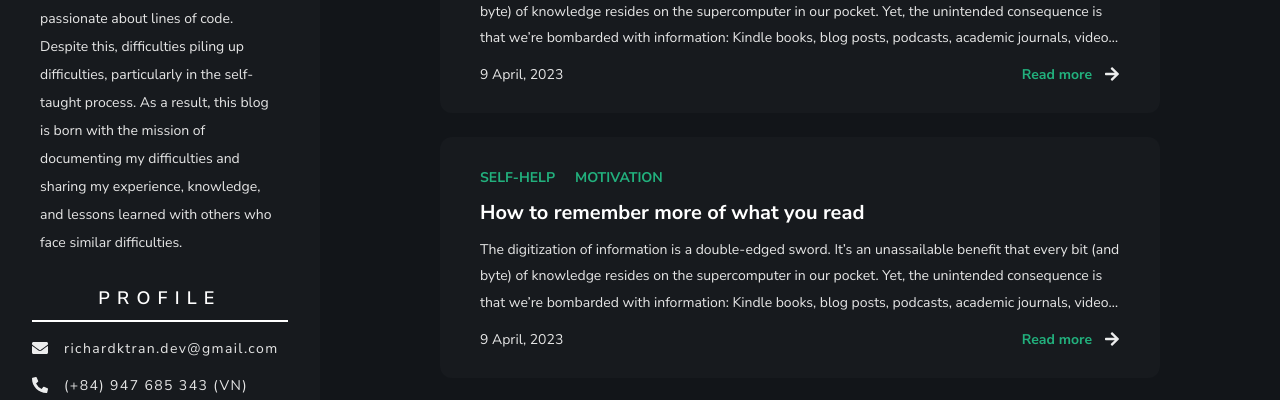
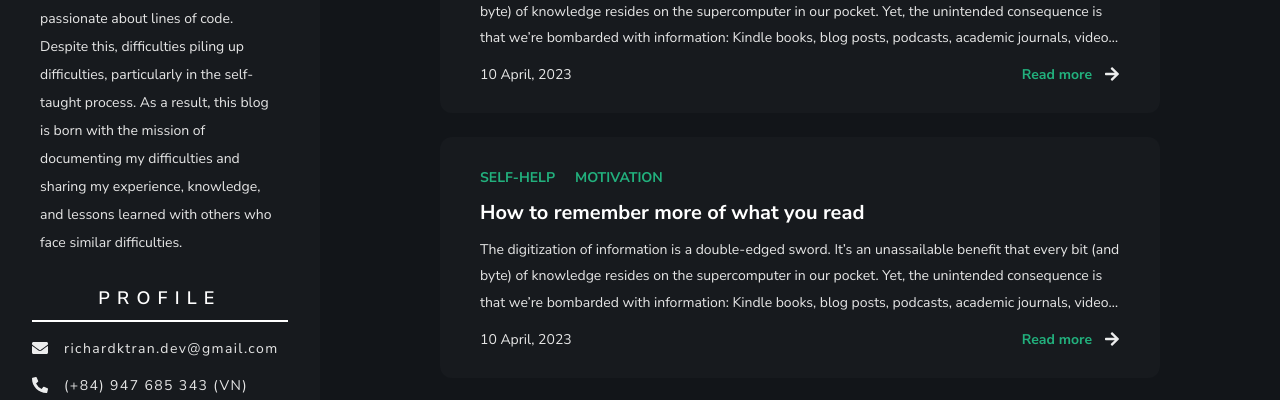
Before and after one commit to RichardKTranBlog/customer-web, a Next.js app: page / in a window 1280 px wide. Shown: the part 236-636 px from the top of the page. Built offline with nearby package versions, Linux system fonts and the light colour scheme.

Commit message:
test hook jenkins

```diff
--- a/src/components/blog/BlogItem.tsx
+++ b/src/components/blog/BlogItem.tsx
@@ -76,7 +76,7 @@ export const BlogItem = ({ href, ...props }: BlogItemProps) => {
       </Text>
       <Flex justify="space-between">
         <Text color={subTextColor} fontSize="sm">
-          9 April, 2023
+          10 April, 2023
         </Text>
         <Link href={href}>
           <Flex align="center">
```
